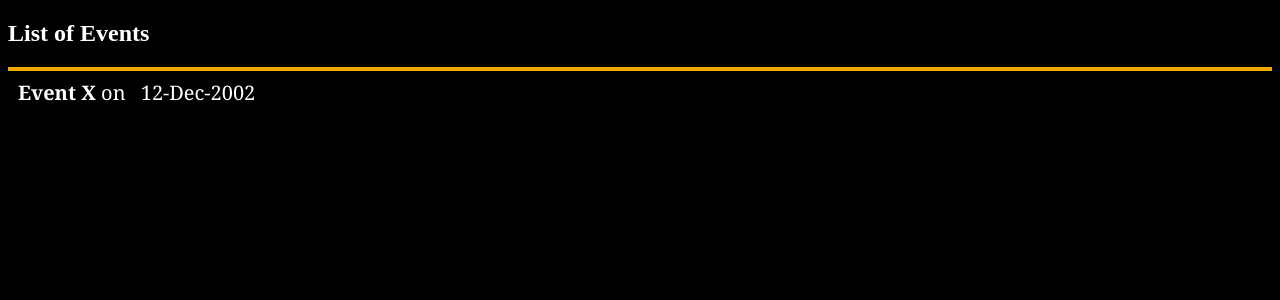
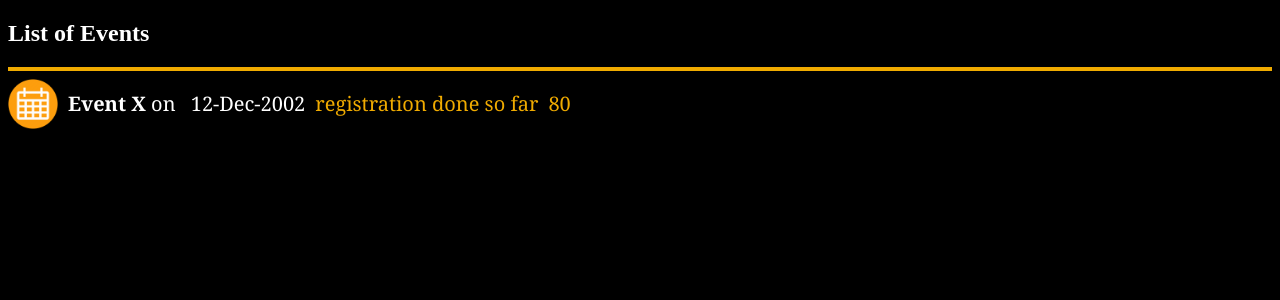
Before and after one commit to ashishsawant4u/ng-fundamentals, an Angular app: page / in a window 1280 px wide. Shown: the top 300 px of the page. Built offline with nearby package versions, Linux system fonts and the light colour scheme.

Commit message:
Property Binding

```diff
--- a/src/app/events/eventslist.component.html
+++ b/src/app/events/eventslist.component.html
@@ -1,6 +1,9 @@
 <h2>List of Events</h2>
 <hr>
 <div class="events-text">
+	<span><img [src]='eventLogoImgUrl' class="event-logo"/></span>
 	<span class="ml10"><b>{{event.name}} </b> on </span>
 	<span class="ml10">{{event.date}}</span>
+	<span class="ml10 regSoFar">registration done so far</span>
+	<span class="ml10 regSoFar" [innerText]="event.totalRegistrationSoFar"></span>
 </div>
--- a/src/app/events/eventslist.component.ts
+++ b/src/app/events/eventslist.component.ts
@@ -6,14 +6,18 @@ import { Component } from '@angular/core';
   styles:[`
   	.ml10 {margin-left:10px;}
   	.events-text {font-family: Georgia;font-size: 15pt;}
+  	.event-logo {height: 50px;width: 50px;margin-bottom: -18px;}
+  	.regSoFar {color:#f0ab00}
   `]
 })
 
 
 export class EventsListComponent {
+	eventLogoImgUrl: string = '/assets/images/event-logo.png';
 	event = {
 		srno:1,
 		name:"Event X",
-		date:"12-Dec-2002"
+		date:"12-Dec-2002",
+		totalRegistrationSoFar:Math.floor((Math.random() * 100) + 1)
 	}
 }
```
Also changed, not shown: src/assets/images/event-logo.png (added).
